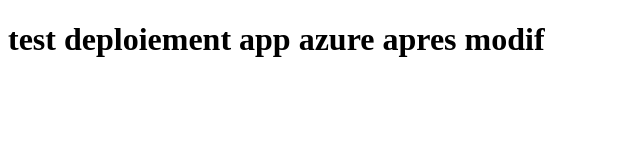
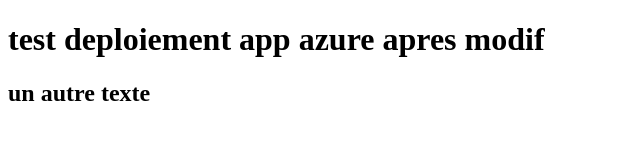
Before and after one commit to kitchou-faissal/test_azure, a plain HTML site: page index.html in a window 1280 px wide. Shown: the whole page, without its empty margins (0-640 px from the left). Drawn offline with Linux system fonts and the light colour scheme.

Commit message:
update index.html

```diff
--- a/index.html
+++ b/index.html
@@ -9,5 +9,7 @@
 
     <h1>test deploiement app azure apres modif</h1>
 
+    <h2>un autre texte</h2>
+
 </body>
 </html>
```
